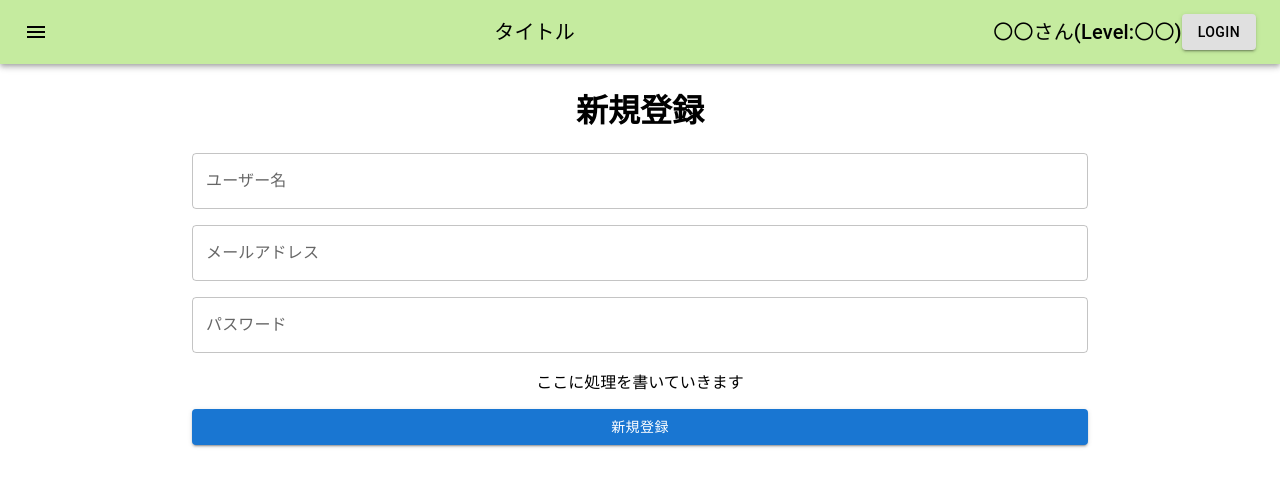
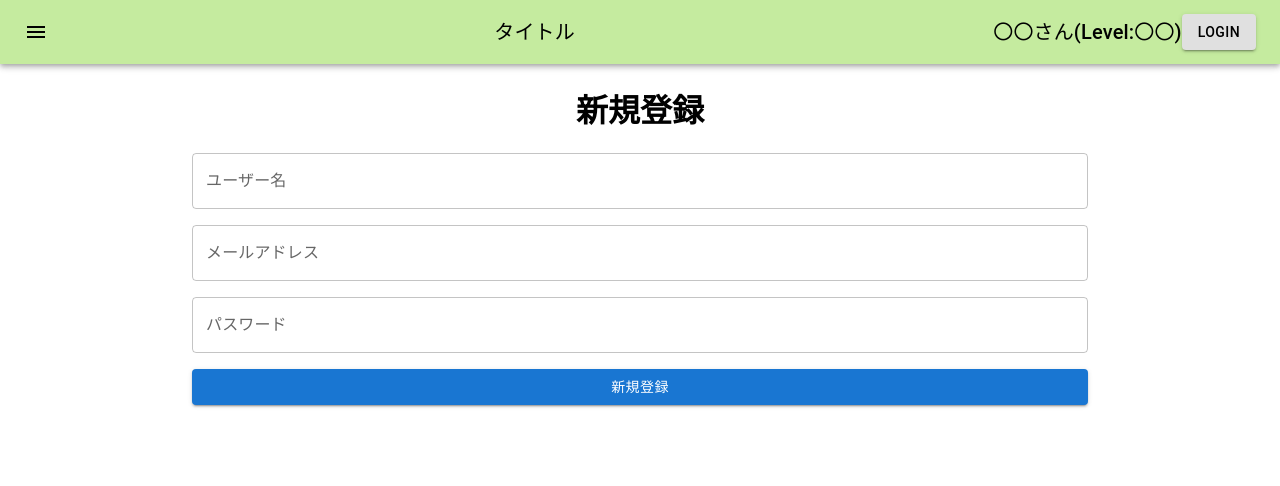
Before and after one commit to O-tips/hackU2023sp, a React (Create React App) app: page /SignUp in a window 1280 px wide. Shown: the top 486 px of the page. Built offline with nearby package versions, Linux system fonts and the light colour scheme.

Commit message:
SignIn画面to

```diff
--- a/src/contents/Read_pdf.jsx
+++ b/src/contents/Read_pdf.jsx
@@ -5,6 +5,7 @@ import React from 'react';
 
 import { DataGrid } from '@mui/x-data-grid';
 import { Button } from '@mui/material';
+import IconButton from '@mui/material/IconButton';
 import Dialog from '@mui/material/Dialog';
 import DialogActions from '@mui/material/DialogActions';
 import DialogContent from '@mui/material/DialogContent';
@@ -12,11 +13,13 @@ import DialogContentText from '@mui/material/DialogContentText';
 import DialogTitle from '@mui/material/DialogTitle';
 import Box from '@mui/material/Box';
 import TextField from '@mui/material/TextField';
+import DeleteIcon from '@mui/icons-material/Delete';
 
 const columns = [
     { field: 'id', headerName: 'ID', width: 70 },
     { field: 'word', headerName: '単語', width: 160 },
     { field: 'meaning', headerName: '意味', width: 200 },
+
     // {
     //   field: 'age',
     //   headerName: 'Age',
--- a/src/contents/SignIn.jsx
+++ b/src/contents/SignIn.jsx
@@ -56,6 +56,7 @@ function SignIn() {
         variant="contained"
         onClick={handleSubmit}
         >ログイン</Button>
+        <Button variant='outlined' component={Link} to="/Signup">初めての方はこちらから</Button>
       </Stack>
     </Box>
     </Grid>
--- a/src/contents/SignUp.jsx
+++ b/src/contents/SignUp.jsx
@@ -57,7 +57,6 @@ function SignUp() {
         {/* <TextField id="outlined-basic" label="メールアドレス" variant="outlined"  inputProps={inputProps}/> */}
         <TextField id="outlined-basic" label="メールアドレス" variant="outlined"  value={mail} onChange={(event) => setMail(event.target.value)}/>
         <TextField id="outlined-basic" label="パスワード" variant="outlined"  value={password} onChange={(event) => setPassword(event.target.value)}/>
-        <div>ここに処理を書いていきます</div>
         <Button
         variant="contained"
         onClick={handleSubmit}
```
